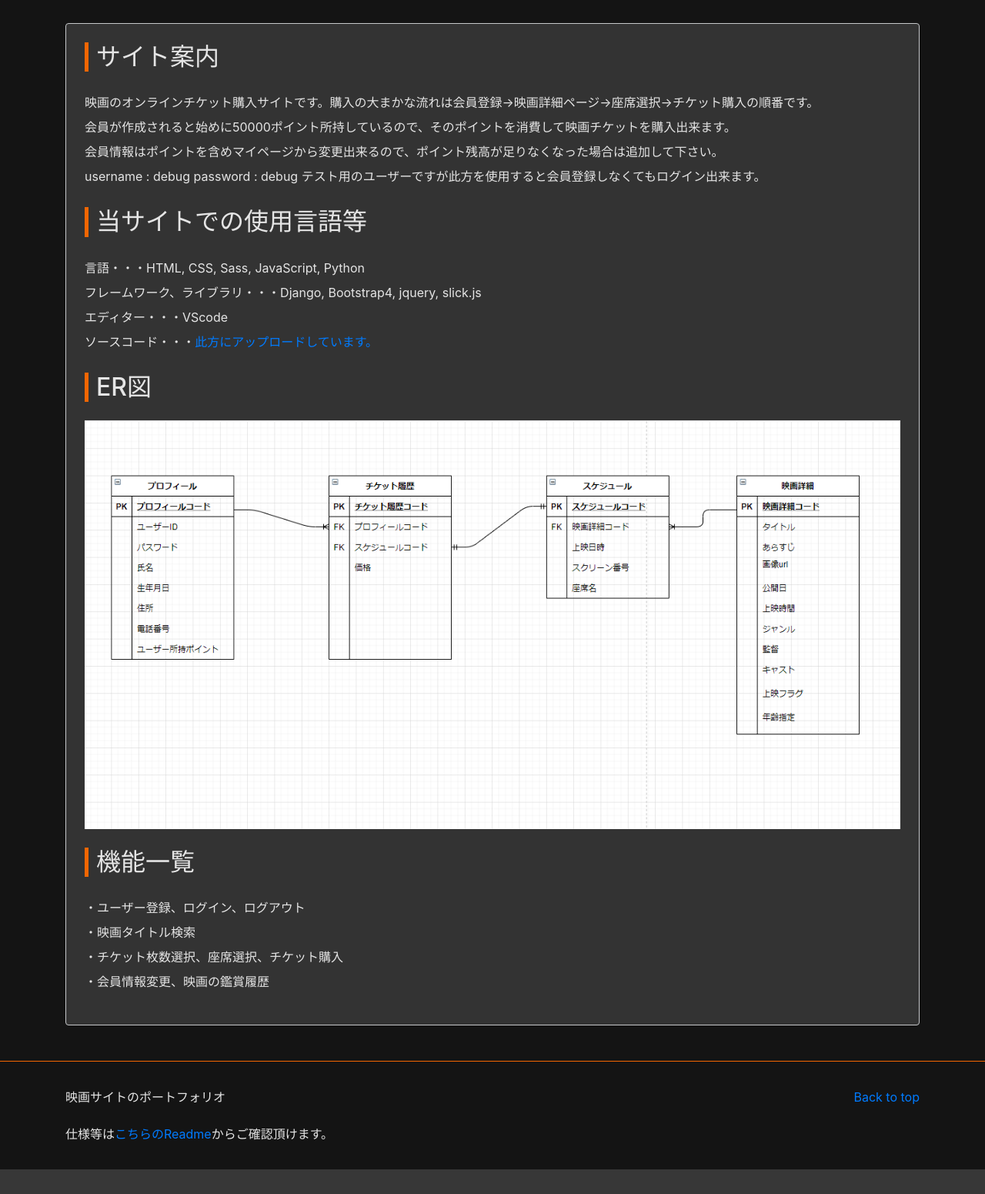
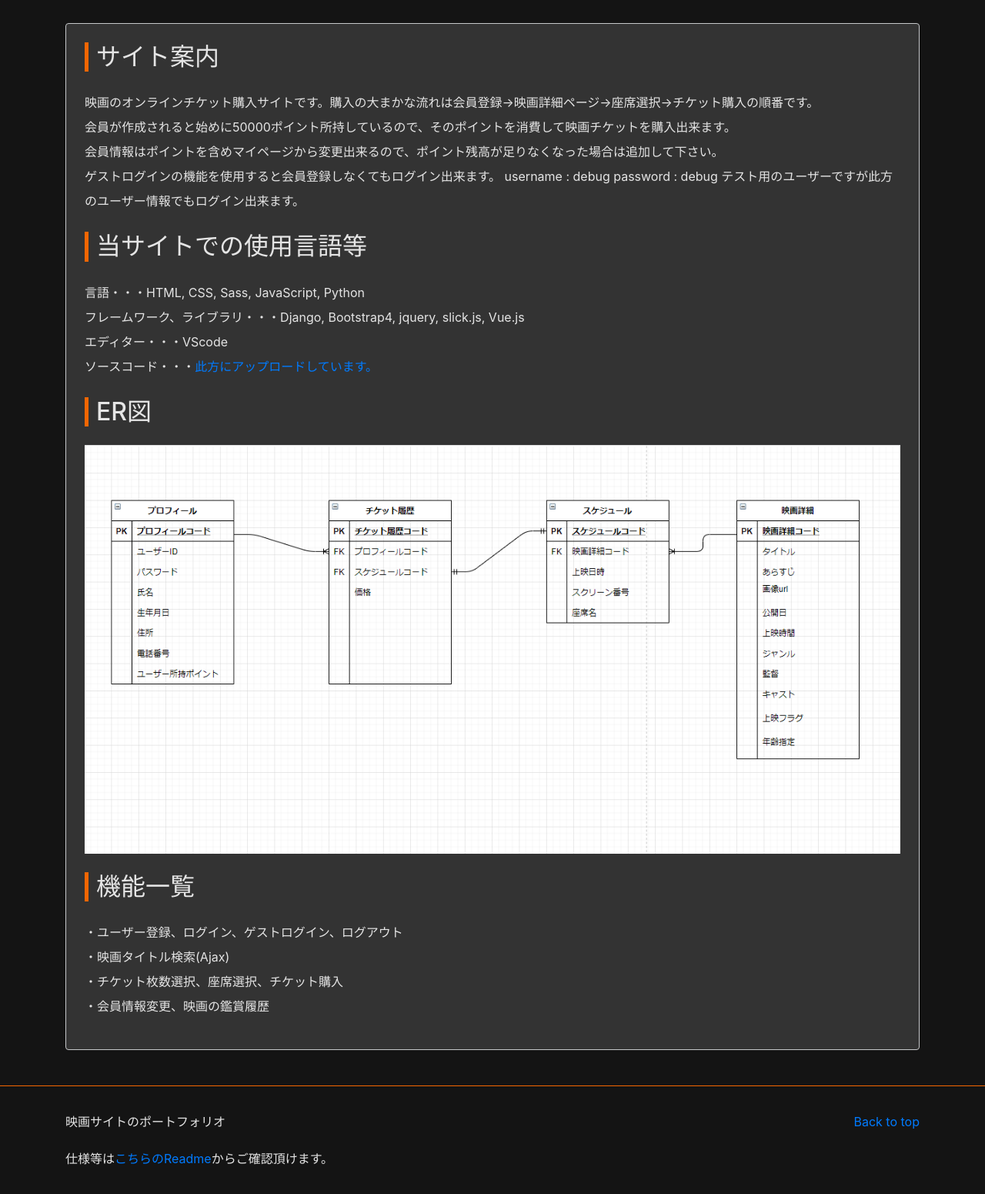
Before and after one commit to yakitori777/movie_portforio, a Django app: page /movie/readme/ in a window 1280 px wide. Shown: the part 108-1659 px from the top of the page at 77% size. Before the commit the page ends 1627 px from the top, so only its background shows below. Run offline with Django 3.2, Linux system fonts and the light colour scheme; some libraries are stand-ins or nearby versions.

Commit message:
機能を追加したので修正

```diff
--- a/templates/login.html
+++ b/templates/login.html
@@ -19,6 +19,7 @@
       <div class="checkbox mb-3">
       </div>
       <button class="btn btn-lg btn-primary btn-block" type="submit">login</button>
+      <button class="btn btn-lg btn-primary btn-block" type="submit"><a href="{% url 'guest_login' %}"></a>guest login</button>
     </div>
   </div>
 </form>
--- a/templates/readme.html
+++ b/templates/readme.html
@@ -8,19 +8,21 @@
         <p class="mb-4">映画のオンラインチケット購入サイトです。購入の大まかな流れは会員登録→映画詳細ページ→座席選択→チケット購入の順番です。<br>
         会員が作成されると始めに50000ポイント所持しているので、そのポイントを消費して映画チケットを購入出来ます。<br>
         会員情報はポイントを含めマイページから変更出来るので、ポイント残高が足りなくなった場合は追加して下さい。<br>
-        username : debug password : debug テスト用のユーザーですが此方を使用すると会員登録しなくてもログイン出来ます。
+        ゲストログインの機能を使用すると会員登録しなくてもログイン出来ます。
+        username : debug password : debug テスト用のユーザーですが此方のユーザー情報でもログイン出来ます。
+
         </p>
         <h2 class="mb-4">当サイトでの使用言語等</h2>
         <p class="mb-4">言語・・・HTML, CSS, Sass, JavaScript, Python<br>
-           フレームワーク、ライブラリ・・・Django, Bootstrap4, jquery, slick.js<br>
+           フレームワーク、ライブラリ・・・Django, Bootstrap4, jquery, slick.js, Vue.js<br>
            エディター・・・VScode<br>
            ソースコード・・・<a href="https://github.com/yakitori777/movie_portforio">此方にアップロードしています。</a>
         </p>
         <h2 class="mb-4">ER図</h2>
         <img class="img-fluid mb-4" src="{% static 'images/ER.png'%}">
         <h2 class="mb-4">機能一覧</h2>
-        <p>・ユーザー登録、ログイン、ログアウト<br>
-            ・映画タイトル検索<br>
+        <p>・ユーザー登録、ログイン、ゲストログイン、ログアウト<br>
+            ・映画タイトル検索(Ajax)<br>
             ・チケット枚数選択、座席選択、チケット購入<br>
             ・会員情報変更、映画の鑑賞履歴<br>
         </p>
```
